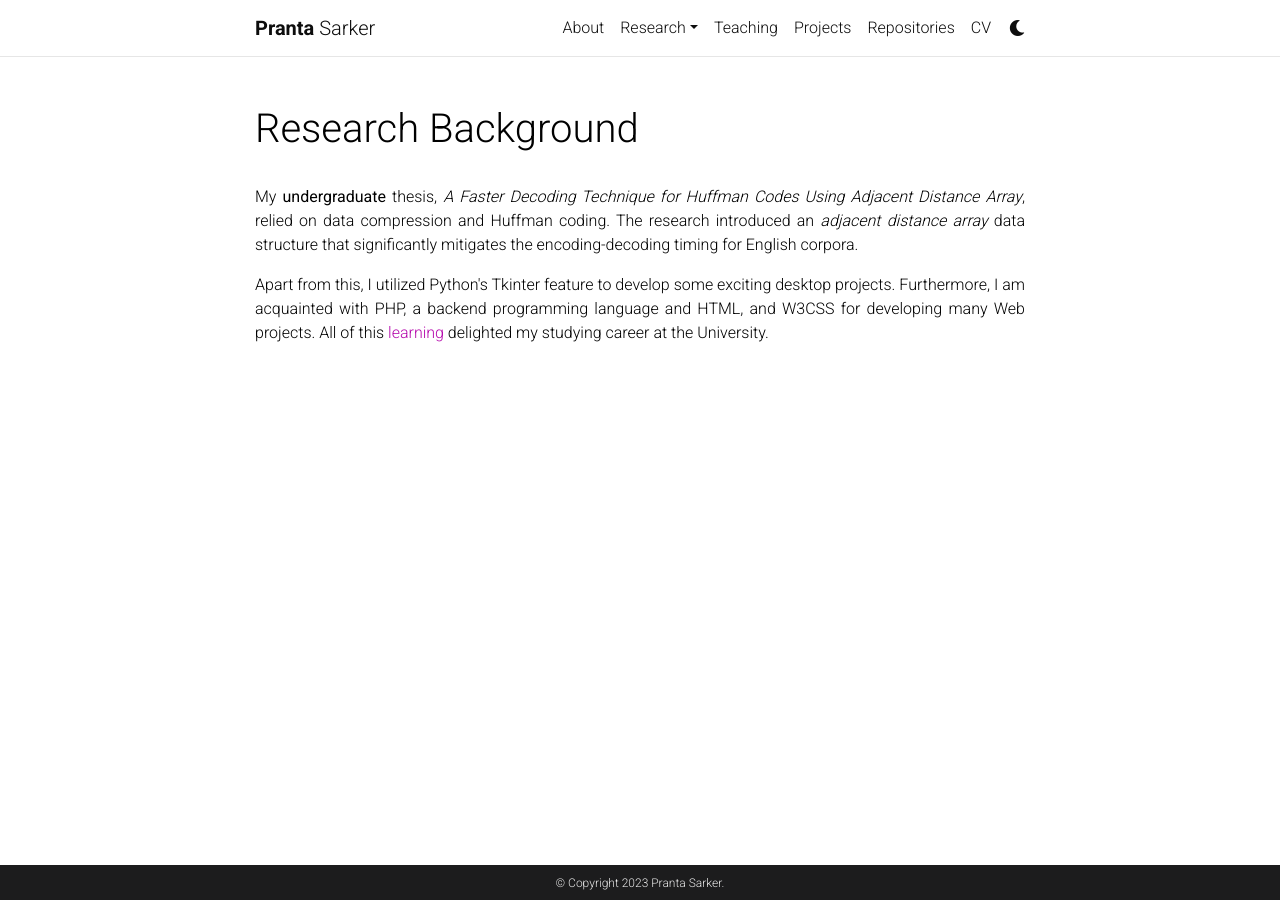
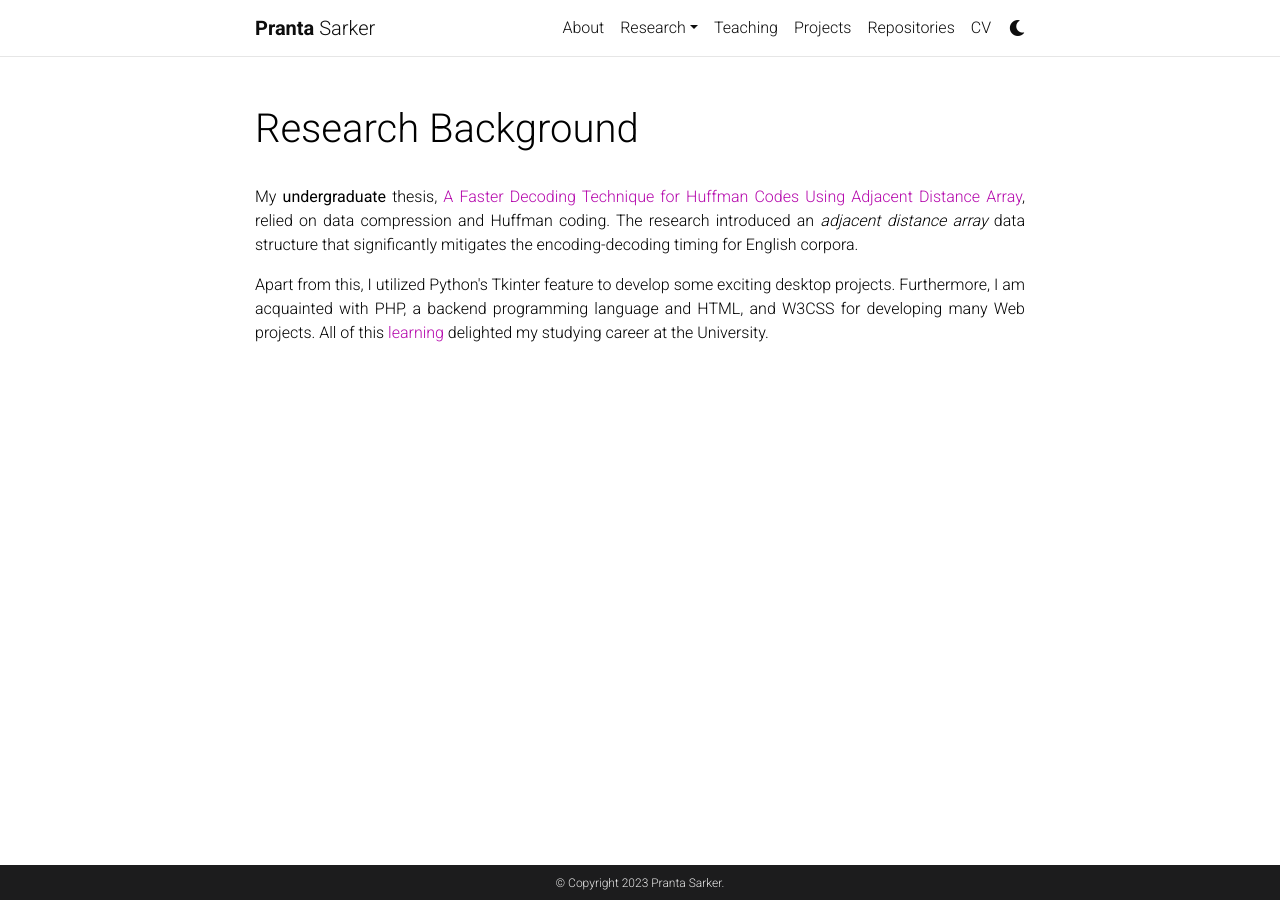
Before and after one commit to psarkerbd/psarkerbd.github.io, a Jekyll site: the page built from _pages/background.md, in a window 1280 px wide. Built offline with Jekyll 4.4.1, drawn with Linux system fonts in a browser that asks for light colours; comment, search, counter and statistics services are not loaded; a style sheet for code colours, icons or effects is not loaded.

```diff
--- a/_pages/background.md
+++ b/_pages/background.md
@@ -5,7 +5,7 @@ permalink: /r_background/
 ---
 
 <p style="text-align: justify">
-My <b>undergraduate</b> thesis, <em>A Faster Decoding Technique for Huffman Codes Using Adjacent Distance Array</em>, relied on data compression and Huffman coding. The research introduced an <em>adjacent distance array</em> data structure that significantly mitigates the encoding-decoding timing for English corpora.
+My <b>undergraduate</b> thesis, <a href='https://link.springer.com/chapter/10.1007/978-981-15-3607-6_25'>A Faster Decoding Technique for Huffman Codes Using Adjacent Distance Array</a>, relied on data compression and Huffman coding. The research introduced an <em>adjacent distance array</em> data structure that significantly mitigates the encoding-decoding timing for English corpora.
 </p>
 
 <p style="text-align: justify">
```
